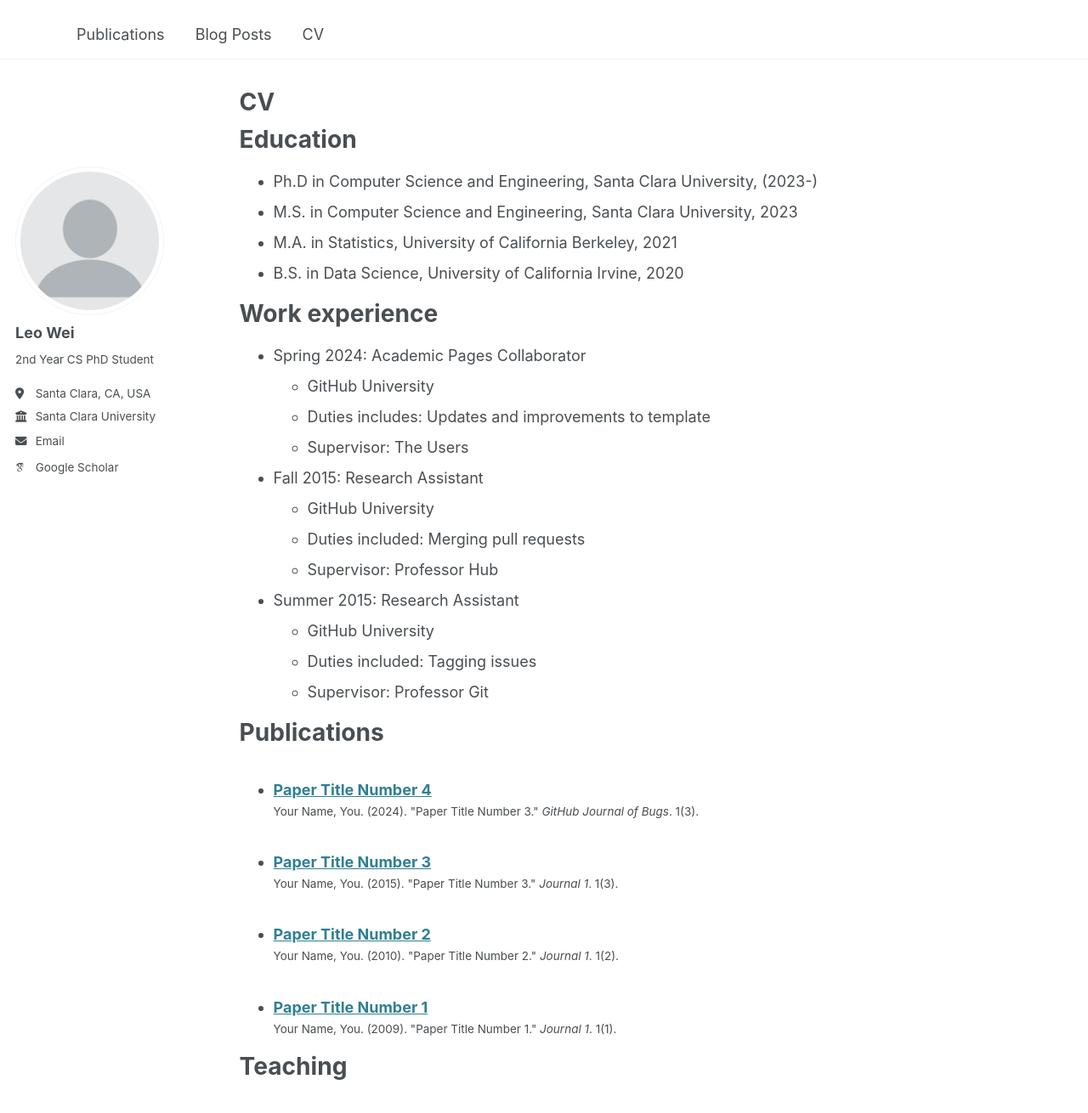
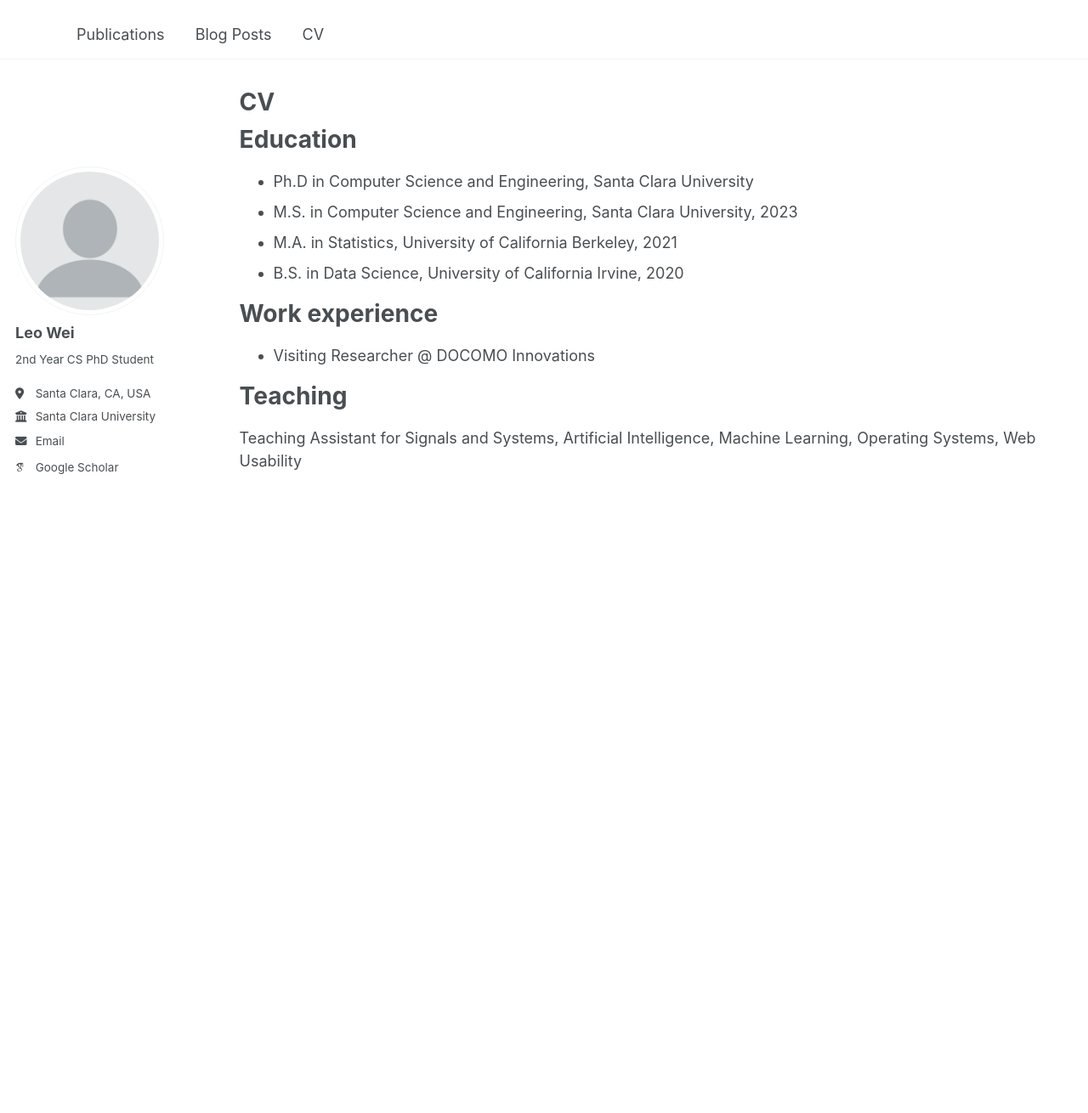
Before and after one commit to tingruew/tingruew.github.io, a Jekyll site: the page built from _pages/cv.md, in a window 1280 px wide and 1400 px high. Shown: the top 1310 px of the window at 85% size. Built offline with Jekyll 4.4.1, drawn with Linux system fonts in a browser that asks for light colours; some web fonts are replaced.

Commit message:
Update cv.md

```diff
--- a/_pages/cv.md
+++ b/_pages/cv.md
@@ -11,34 +11,15 @@ redirect_from:
 
 Education
 ======
-* Ph.D in Computer Science and Engineering, Santa Clara University, (2023-)
+* Ph.D in Computer Science and Engineering, Santa Clara University
 * M.S. in Computer Science and Engineering, Santa Clara University, 2023
 * M.A. in Statistics, University of California Berkeley, 2021
 * B.S. in Data Science, University of California Irvine, 2020
 
 Work experience
 ======
-* Spring 2024: Academic Pages Collaborator
-  * GitHub University
-  * Duties includes: Updates and improvements to template
-  * Supervisor: The Users
-
-* Fall 2015: Research Assistant
-  * GitHub University
-  * Duties included: Merging pull requests
-  * Supervisor: Professor Hub
-
-* Summer 2015: Research Assistant
-  * GitHub University
-  * Duties included: Tagging issues
-  * Supervisor: Professor Git
-
-
-Publications
-======
-  <ul>{% for post in site.publications reversed %}
-    {% include archive-single-cv.html %}
-  {% endfor %}</ul>
+* Visiting Researcher @ DOCOMO Innovations
 
 Teaching
 ======
+Teaching Assistant for Signals and Systems, Artificial Intelligence, Machine Learning, Operating Systems, Web Usability
```
